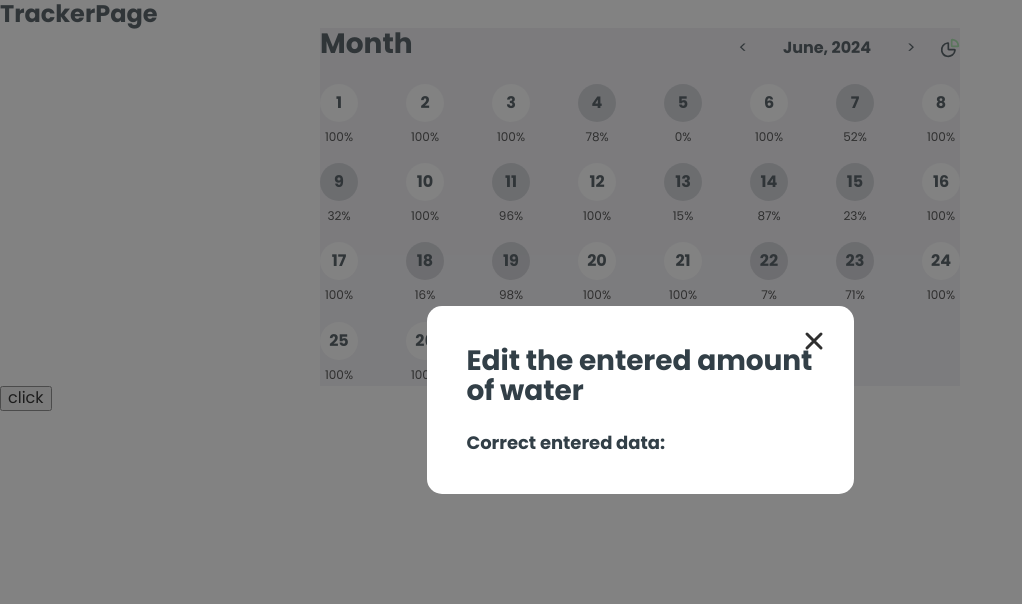
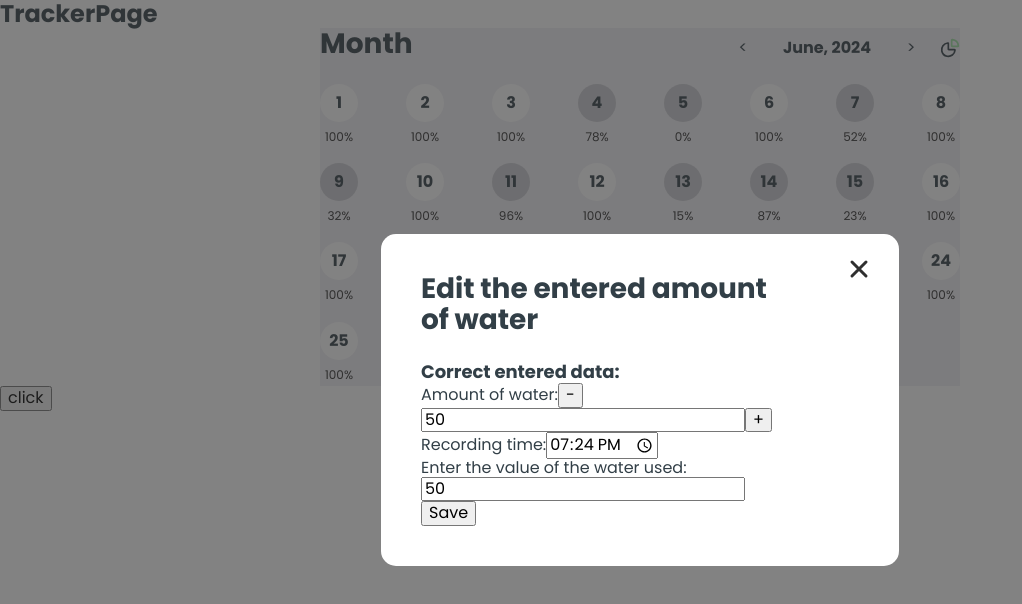
Before and after one commit to sudeepbanerjeechopra/project-aqua-track, a React (Vite) app: page /tracker in a window 1280 px wide. Both pictures are taken after a click on the button "click". Shown: the top 604 px of the page, without its empty margins (0-1022 px from the left). Built offline with nearby package versions, Linux system fonts and the light colour scheme.

Commit message:
Added file WaterForm.jsx structure

```diff
--- /dev/null
+++ b/src/components/WaterForm/WaterForm.jsx
@@ -0,0 +1,121 @@
+import { useForm } from 'react-hook-form';
+import * as yup from 'yup';
+import axios from 'axios';
+
+const schemaWater = yup.object().shape({
+    waterAmount: yup.number()
+    .required('Please enter the amount of water.'),
+    // .min(5000, 'Minimum amount of water: 5000 ml.')
+    // .max(15000, 'Maximum amount of water: 15000 ml.'),
+    time: yup.string()
+    .required(),
+    keyboardAmount: yup.number()
+    .required()
+    // .min(5000, 'Minimum amount of water: 5000 ml.')
+    // .max(15000, 'Maximum amount of water: 15000 ml.'),
+});
+
+const defaultTime = () => {
+    const currentTime = new Date();
+    const hours = String(currentTime.getHours()).padStart(2, '0');
+    const minutes = String(currentTime.getMinutes()).padStart(2, '0');
+    return `${hours}:${minutes}`
+}
+
+const WaterForm = () => {
+
+    const { handleSubmit, formState: { errors }, getValues, setValue, register } = useForm({
+        resolver: schemaWater,
+        defaultValues: {
+            waterAmount: 50,
+            time: defaultTime(),
+            keyboardAmount: 50,
+        }
+    });
+
+const onSubmit = async (formData) => {
+    try {
+        console.log('Submitting data:', formData);
+
+        const response = await axios.post('https://jsonplaceholder.typicode.com/posts', formData);
+
+
+        console.log('Server response:', response.data);
+        alert('Data successfully submitted!')
+    } catch (error) {
+        console.error('Error sending data:', error);
+        alert('Error submitting data. Please try again.')
+        }
+    };
+
+const handleWaterChange = (newValue) => {
+        setValue('waterAmount', newValue);
+        setValue('keyboardAmount', newValue);
+    };
+
+const incrementWater = () => {
+    const currentAmount = Number(getValues('waterAmount'));
+    const newValue = currentAmount + 50;
+       handleWaterChange(newValue);
+       setValue('waterAmount', newValue);
+};
+
+const decrementWater = () => {
+    const currentAmount = Number(getValues('waterAmount'));
+        if (currentAmount >= 50) {
+            const newValue = currentAmount - 50;
+            handleWaterChange(newValue);
+            setValue('waterAmount', newValue);
+        }
+};
+
+  return (
+   <div>
+        <form onSubmit={handleSubmit(onSubmit)}>
+            <div>
+                <label>
+                    <span>Amount of water:</span>
+                    <button type="button" onClick={decrementWater}>-</button>
+                    <input
+                        type="number"
+                        {...register('waterAmount', { required: true })}
+                        value={getValues('waterAmount')}
+                        readOnly
+                    />
+                    <button type="button" onClick={incrementWater}>+</button>
+                </label>
+                <p>{errors.waterAmount?.message}</p>
+            </div>
+
+      <div>
+         <label>
+            <span>Recording time:</span>
+                <input
+                    type="time"
+                    {...register('time', { required: true })}
+                    defaultValue={defaultTime()}
+                    onChange={(e) => setValue('time', e.target.value)}
+                />
+            </label>
+            <p>{errors.time?.message}</p>
+      </div>
+
+      <div>
+        <label>
+            <span>Enter the value of the water used:</span>
+                <input
+                    type="number"
+                    {...register('keyboardAmount', { required: true })}
+                    readOnly
+                    />
+        </label>
+        <p>{errors.keyboardAmount?.message}</p>
+       </div>
+
+            <button type="submit">Save</button>
+        </form>
+    </div>
+  )
+}
+
+export default WaterForm;
--- a/src/components/WaterModal/WaterModal.jsx
+++ b/src/components/WaterModal/WaterModal.jsx
@@ -1,4 +1,4 @@
-// import WaterForm from "../../components/WaterForm/WaterForm.jsx";
+import WaterForm from "../../components/WaterForm/WaterForm.jsx";
 import ModalWindow from "../../shared/components/ModalWindow/ModalWindow.jsx";
 import { useModal } from "../../hooks/useModal.js";
 import css from './WaterModal.module.css';
@@ -22,7 +22,7 @@ export const WaterModal = ({ operationType }) => {
           <div className={css.modalWater}>
           <h2 className={css.titleWaterModal}>{title}</h2>
           <p className={css.subTitleWaterModal}>{subTitle}</p>
-          {/* <WaterForm operationType={operationType} />   */}
+          <WaterForm operationType={operationType} />
           </div>
           </div>
     </ModalWindow>
```
Also changed, not shown: 1 other file (tests, documents, lock files or other folders).
